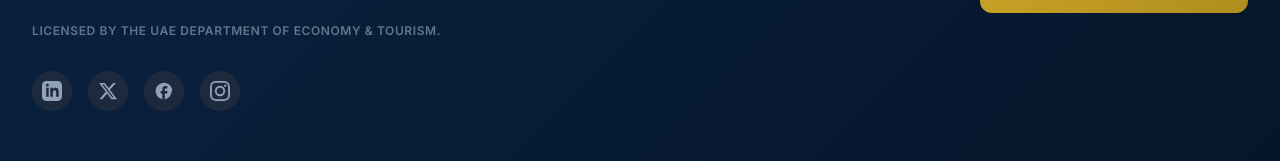
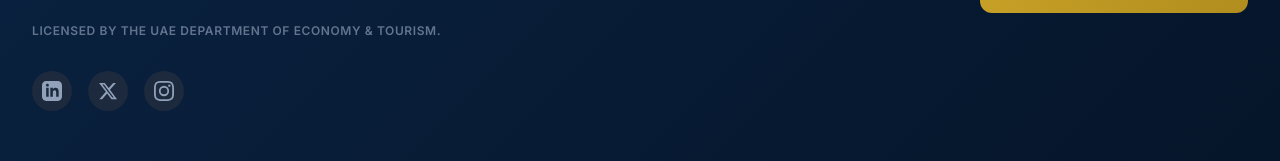
Before and after one commit to abdullahrock403-ops/legaltech, a Next.js app: page / in a window 1280 px wide. Shown: the part 3946-4107 px from the top of the page. Built offline with nearby package versions, Linux system fonts and the light colour scheme.

Commit message:
chore: remove Facebook social icon from footer

```diff
--- a/src/components/Footer.tsx
+++ b/src/components/Footer.tsx
@@ -56,11 +56,7 @@ export default function Footer() {
                   <path d="M18.244 2.25h3.308l-7.227 8.26 8.502 11.24H16.17l-5.214-6.817L4.99 21.75H1.68l7.73-8.835L1.254 2.25H8.08l4.713 6.231zm-1.161 17.52h1.833L7.084 4.126H5.117z"/>
                 </svg>
               </a>
-              <a href="#" aria-label="Facebook" className="w-10 h-10 rounded-full bg-slate-800 flex items-center justify-center text-slate-400 hover:text-gold-500 hover:bg-slate-700 transition-colors">
-                <svg className="w-5 h-5 fill-current" viewBox="0 0 24 24" xmlns="http://www.w3.org/2000/svg">
-                  <path d="M22 12c0-5.52-4.48-10-10-10S2 6.48 2 12c0 4.84 3.44 8.87 8 9.8V15H8v-3h2V9.5C10 7.57 11.57 6 13.5 6H16v3h-2c-.55 0-1 .45-1 1v2h3v3h-3v6.95c4.56-.93 8-4.96 8-9.75z"/>
-                </svg>
-              </a>
+
               <a href="https://www.instagram.com/" target="_blank" rel="noopener noreferrer" aria-label="Instagram" className="w-10 h-10 rounded-full bg-slate-800 flex items-center justify-center text-slate-400 hover:text-gold-500 hover:bg-slate-700 transition-colors">
                 <svg className="w-5 h-5 fill-current" viewBox="0 0 24 24" xmlns="http://www.w3.org/2000/svg">
                   <path d="M12 2.163c3.204 0 3.584.012 4.85.07 3.252.148 4.771 1.691 4.919 4.919.058 1.265.069 1.645.069 4.849 0 3.205-.012 3.584-.069 4.849-.149 3.225-1.664 4.771-4.919 4.919-1.266.058-1.644.07-4.85.07-3.204 0-3.584-.012-4.849-.07-3.26-.149-4.771-1.699-4.919-4.92-.058-1.265-.07-1.644-.07-4.849 0-3.204.013-3.583.07-4.849.149-3.227 1.664-4.771 4.919-4.919 1.266-.057 1.645-.069 4.849-.069zM12 0C8.741 0 8.333.014 7.053.072 2.695.272.273 2.69.073 7.051.014 8.333 0 8.741 0 12c0 3.259.014 3.668.072 4.948.2 4.358 2.618 6.78 6.98 6.98 1.281.058 1.689.072 4.948.072 3.259 0 3.668-.014 4.948-.072 4.354-.2 6.782-2.618 6.979-6.98.059-1.28.073-1.689.073-4.948 0-3.259-.014-3.667-.072-4.947-.196-4.354-2.617-6.78-6.979-6.98C15.668.014 15.259 0 12 0zm0 5.838a6.162 6.162 0 1 0 0 12.324 6.162 6.162 0 0 0 0-12.324zM12 16a4 4 0 1 1 0-8 4 4 0 0 1 0 8zm6.406-11.845a1.44 1.44 0 1 0 0 2.881 1.44 1.44 0 0 0 0-2.881z"/>
```
